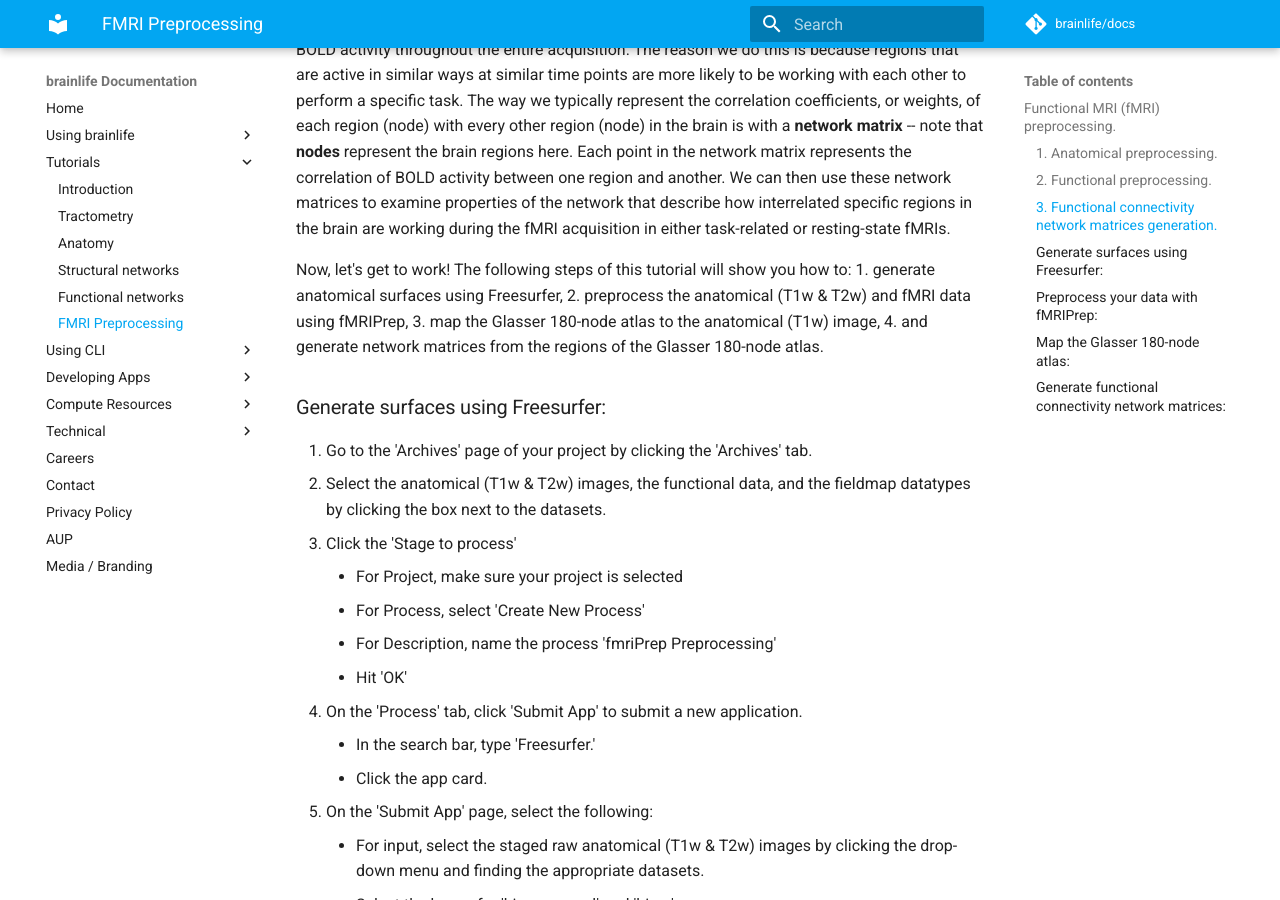
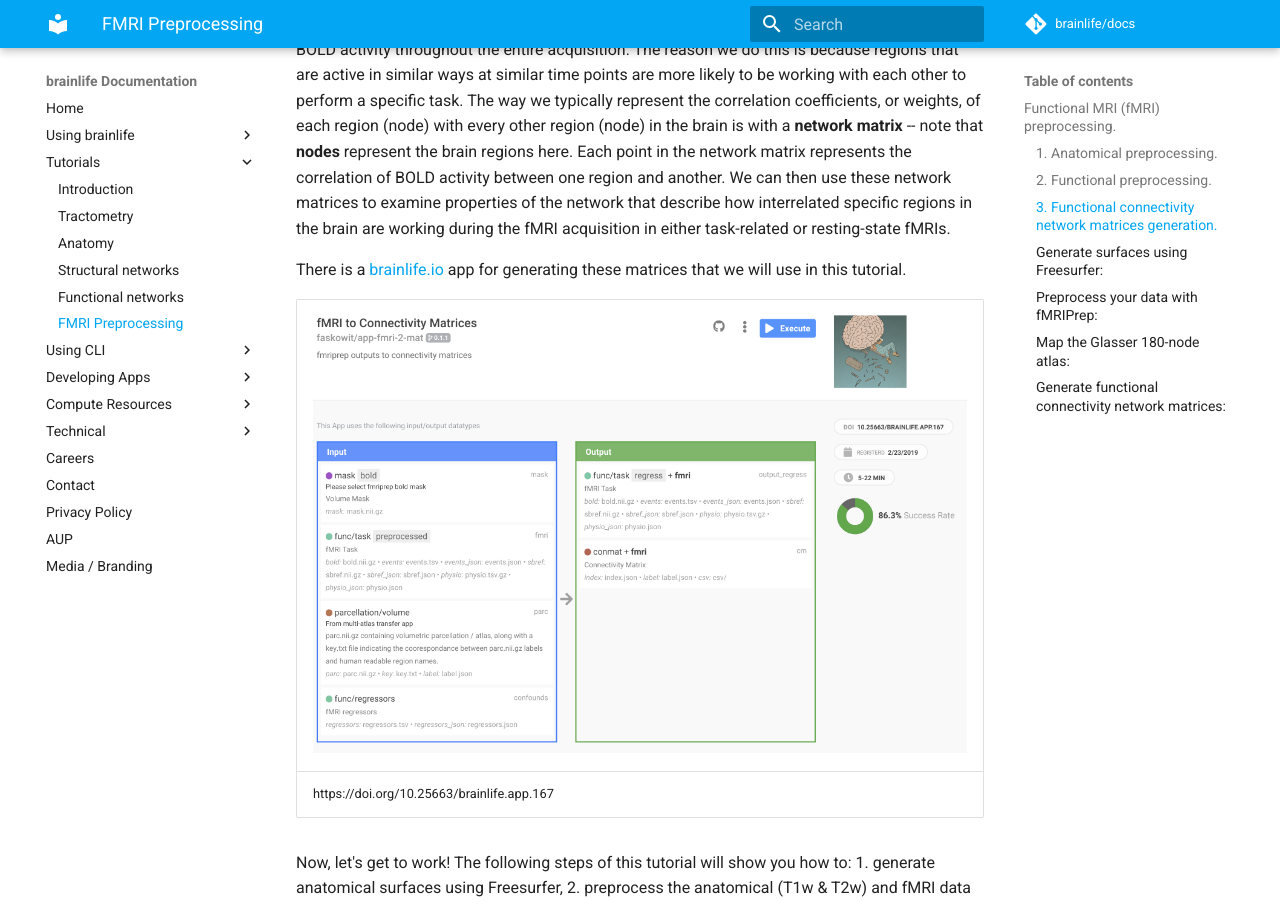
Before and after one commit to brainlife/docs, an MkDocs documentation site: the page built from docs/tutorial/fmri-preprocessing-tutorial.md, in a window 1280 px wide and 900 px high, scrolled down 3552 px. Built offline with MkDocs 1.6.1 and Material for MkDocs 9.7.7, drawn with Linux system fonts in a browser that asks for light colours; comment, search, counter and statistics services are not loaded.

Commit message:
Update fmri-preprocessing-tutorial.md

```diff
--- a/docs/tutorial/fmri-preprocessing-tutorial.md
+++ b/docs/tutorial/fmri-preprocessing-tutorial.md
@@ -40,6 +40,13 @@
 ### 3. Functional connectivity network matrices generation.
 
 Once the anatomical and fMRI data is preprocessed with fMRIPrep, we can now examine the functional network organization by generating **functional connectivity matrices**! This is done by examing the fMRI BOLD activity in multiple regions across the brain by correlating the regions' BOLD activity throughout the entire acquisition. The reason we do this is because regions that are active in similar ways at similar time points are more likely to be working with each other to perform a specific task. The way we typically represent the correlation coefficients, or weights, of each region (node) with every other region (node) in the brain is with a **network matrix** -- note that **nodes** represent the brain regions here. Each point in the network matrix represents the correlation of BOLD activity between one region and another. We can then use these network matrices to examine properties of the network that describe how interrelated specific regions in the brain are working during the fMRI acquisition in either task-related or resting-state fMRIs.
+
+There is a [brainlife.io](https://brainlife.io) app for generating these matrices that we will use in this tutorial.
+
+| ![conmat](/docs/img/app-fmri-to-conmat.bl.header.png) |
+|------------------------------------|
+| https://doi.org/10.25663/brainlife.app.167 |
+
 
 Now, let's get to work! The following steps of this tutorial will show you how to:
 1. generate anatomical surfaces using Freesurfer,
```
